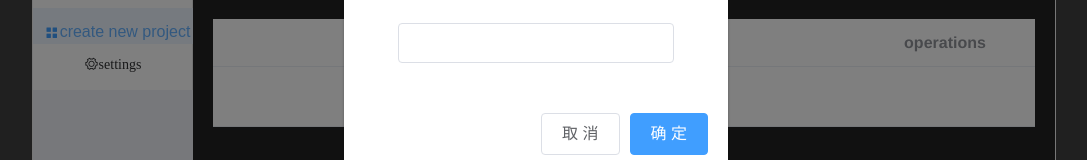
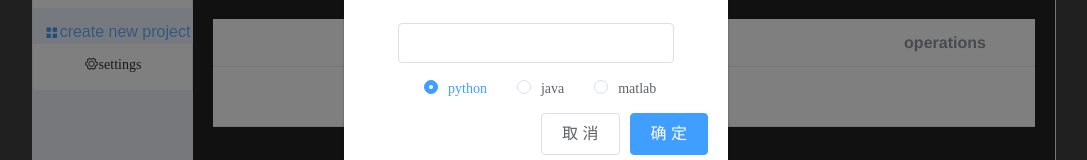
Before and after one commit to georgetian3/WebIDE, a Vue app in the folder webide/: page /#/ in a window 1280 px wide. Both pictures are taken after a click on the item "create new project". Shown: the part 211-371 px from the top of the page, without its empty margins (104-1191 px from the left). Built offline with nearby package versions, Linux system fonts and the light colour scheme; no server answers.

Commit message:
radio added

```diff
--- a/webide/src/components/welcomePage.vue
+++ b/webide/src/components/welcomePage.vue
@@ -22,6 +22,11 @@
                   <el-dialog title="Type In The Project Name" :visible.sync="dialogVisible" width="30%"
                     :before-close="handleClose">
                     <el-input v-model="input" id="pro_name" clearable></el-input>
+                    <el-radio-group v-model="radio" id="lang" @change="create_new">
+                      <el-radio :label="'python'">python</el-radio>
+                      <el-radio :label="'java'">java</el-radio>
+                      <el-radio :label="'matlab'">matlab</el-radio>
+                    </el-radio-group>
                     <span slot="footer" class="dialog-footer">
                       <el-button @click="dialogVisible = false">取 消</el-button>
                       <el-button type="primary" @click="create_new">确 定</el-button>
@@ -42,7 +47,6 @@
             <el-menu-item index="2">my projects</el-menu-item>
           </el-menu>
         </el-header>
-
         <el-main>
           <el-table :data="tableData" stripe :row-class-name="tableRowClassName" @row-contextmenu="rename"
             @row-click="jump">
@@ -80,19 +84,14 @@
 // import axios from 'axios'
 export default {
   data () {
-    // const item = {
-    //   label: 'try'
-    // }
-    // return {
-    //   tableData: Array(3).fill(item)
-    // }
     return {
       resources: [],
       dialogVisible: false,
       dialogVisibleNew: false,
       input: '',
       tableData: [],
-      currentRow: 0
+      currentRow: 0,
+      radio: 'python'
     }
   },
   created () {
@@ -105,7 +104,7 @@ export default {
   },
   methods: {
     jarDownload (row) {
-      var projectName = row['label'] // name of the project
+      // var projectName = row['label'] // name of the project
       // TODO: function to download as jar
     },
     nullsort (column) {
@@ -150,6 +149,8 @@ export default {
     // function for project creating
     create_new: function () {
       var proName = document.getElementById('pro_name').value
+      var proType = this.radio
+      console.log(proType)
       for (var rowName in this.tableData) {
         // eslint-disable-next-line eqeqeq
         if (this.tableData[rowName]['label'] === proName) {
@@ -161,6 +162,7 @@ export default {
       var data = {}
       data['action'] = 'create'
       data['name'] = proName
+      data['lang'] = proType
       var res = this.postData('http://webide.georgetian.com:18081/projects', data)
       console.log(res)
       this.addProject(proName)
@@ -255,7 +257,13 @@ export default {
     text-align: right;
     color: #6E6F6F;
     background-color: rgb(64,64,64);
-}
+  }
+  #lang{
+    float: left;
+    position:relative;
+    padding-top: 10px;
+    left: 60px;
+  }
   #logopic{
     position: absolute;
     left: 30px;
```
